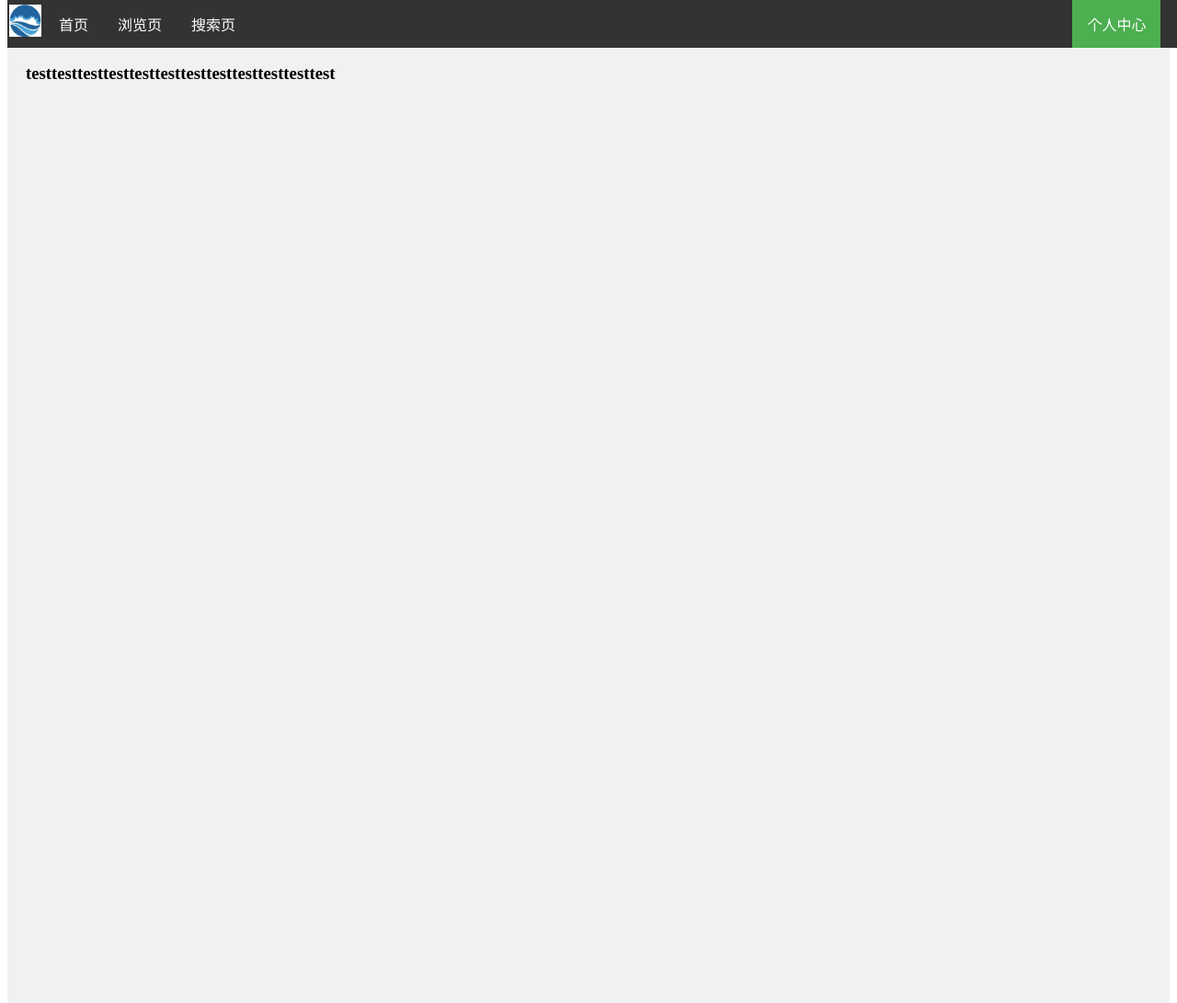
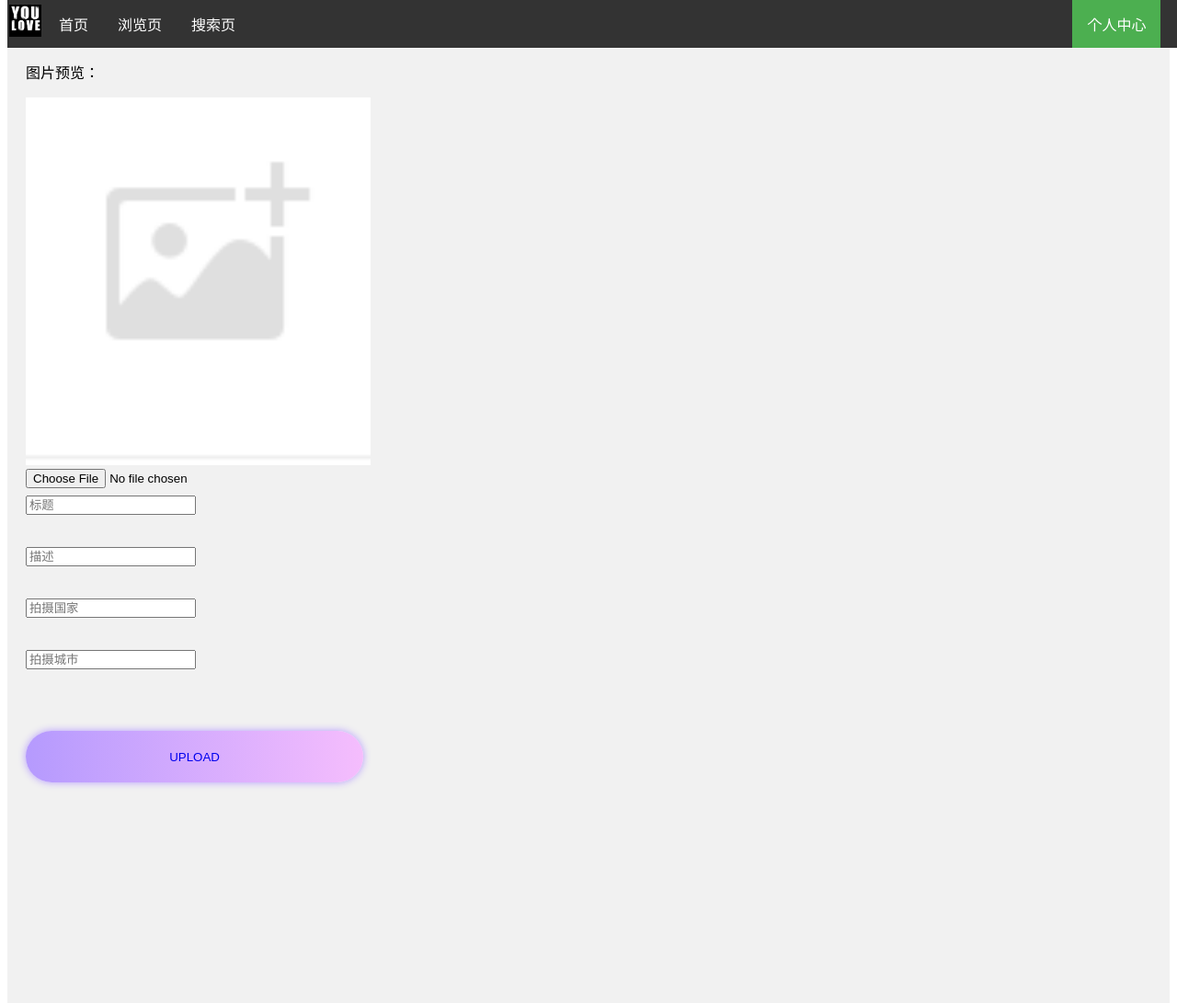
Before and after one commit to DamiDdd/SOFT130002_PJ, a PHP site: page /upload.html in a window 1280 px wide. Shown: the top 1091 px of the page at 92% size. Run offline with PHP 8.4, Linux system fonts and the light colour scheme.

Commit message:
change logo & init upload

```diff
--- a/travelGallery/css/styles.css
+++ b/travelGallery/css/styles.css
@@ -10,6 +10,8 @@
     position: fixed;
     top: 0;
     width: 100%;
+    /*总让nav置于页面内容上方*/
+    z-index: 100;
 }
 .nav .active{
     background-color: #4caf50;
@@ -80,3 +82,26 @@
     font-size: smaller;
     color: grey;
 }
+
+.input{
+    position: relative;
+    opacity: 1;
+    height: 3rem;
+    width: 100%;
+    margin: 0.5rem 0;
+    transition: .4s;
+}
+form button{
+    border: none;
+    outline: none;
+    margin: 2rem 0 0;
+    width: 30%;
+    height: 3.5rem;
+    border-radius: 3rem;
+    background: linear-gradient(90deg,rgb(181,154,254),rgb(245,189,253));
+    box-shadow: 0 0 8px rgb(181,154,254);
+    cursor: pointer;
+}
+form button a{
+    text-decoration: none;
+}
--- /dev/null
+++ b/travelGallery/js/upload.js
@@ -0,0 +1,12 @@
+var fileInput = document.getElementById('file'),
+    previewImg = document.getElementById('bigImg');
+fileInput.addEventListener('change', function () {
+    var file = this.files[0];
+    var reader = new FileReader();
+    // 监听reader对象的的onload事件，当图片加载完成时，把base64编码賦值给预览图片
+    reader.addEventListener("load", function () {
+        previewImg.src = reader.result;
+    }, false);
+    // 调用reader.readAsDataURL()方法，把图片转成base64
+    reader.readAsDataURL(file);
+}, false);
--- a/travelGallery/upload.html
+++ b/travelGallery/upload.html
@@ -20,12 +20,26 @@
                     <a href="favorate.html"><img class="icon" src="img/icon/bookmark_favorite_like_rate_star_512px_1225452_easyicon.net.png">我的收藏</a>
                     <a href="login.html"><img class="icon" src="img/icon/access_enter_input_login_sign_in_512px_1225471_easyicon.net.png">登入</a>
                 </div>
-            </div>
+            </div
         </ul>
     </div>
     <div class="mainContainer">
-        <h3>testtesttesttesttesttesttesttesttesttesttesttest</h3>
+        <div class="uploadContainer">
+            <form method="post" enctype="multipart/form-data" id="upload">
+                <p id="previewTip">图片预览：</p>
+                <div id="uploadDiv">
+                    <img id="bigImg" alt="" title="preview-img" height="400" src="img/imageTip.png"/>
+                    <div class="inputImage"><input type="file" id="file" name="uploadImage" accept="image/gif, image/jpeg, image/png, image/jpg"></div>
+                    <div class="input"><input type="text" id="title" placeholder="标题"></div>
+                    <div class="input"><input type="text" id="info" placeholder="描述"></div>
+                    <div class="input"><input type="text" id="country" placeholder="拍摄国家"></div>
+                    <div class="input"><input type="text" id="city" placeholder="拍摄城市"></div>
+                    <button type="submit" id="uploadBtn"><a href="photo.html">UPLOAD</a></button>
+                </div>
+            </form>
+        </div>
     </div>
     <div class="footer"><p>我是一个页脚 @16307110125_qujunjie</p></div>
 </body>
+<script src="js/upload.js"></script>
 </html>
```
Also changed, not shown: travelGallery/js/login.js (added, +27 -0 lines), travelGallery/login.html (+1 -30 lines), travelGallery/img/imageTip.png (added), travelGallery/img/logo.png.
